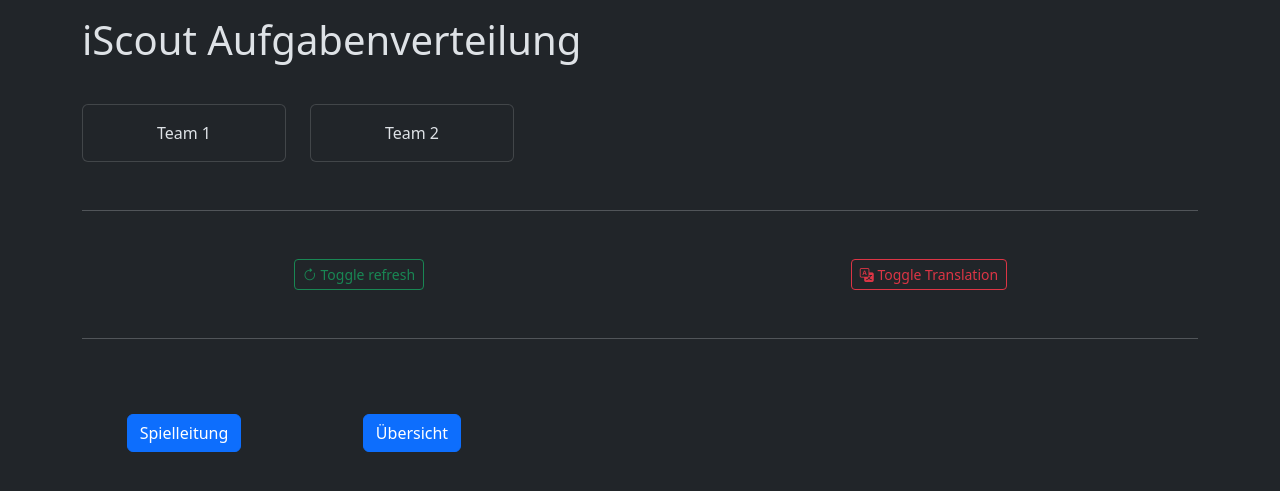
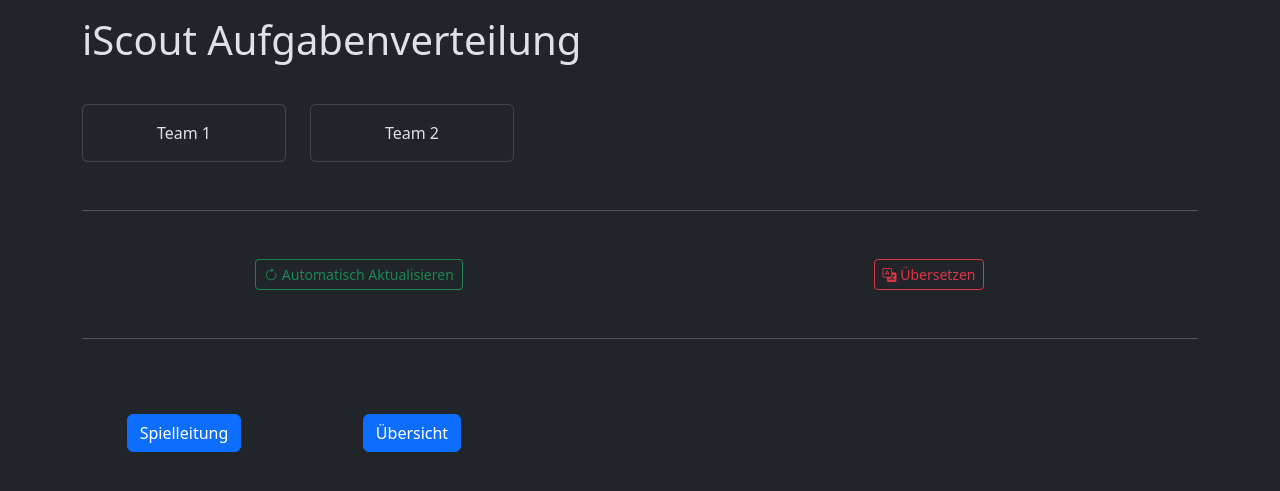
Before and after one commit to dpsg-beckum/iscout-task-dispatch, a Flask app: page / in a window 1280 px wide. Shown: the part 53-544 px from the top of the page. Run offline with Flask 3, Linux system fonts and the light colour scheme.

Commit message:
feat(translation): update button labels to German for refresh and translation functionality

```diff
--- a/iscouttaskdispatch/site/templates/index.html
+++ b/iscouttaskdispatch/site/templates/index.html
@@ -31,7 +31,7 @@
             {% else %}
             btn-outline-danger
             {% endif %}">
-                <i class="bi bi-arrow-clockwise"></i> Toggle refresh
+                <i class="bi bi-arrow-clockwise"></i> Automatisch Aktualisieren
             </a>
         </div>
         <div class="col">
@@ -41,7 +41,7 @@
             {% else %}
             btn-outline-danger
             {% endif %}">
-                <i class="bi bi-translate"></i> Toggle Translation
+                <i class="bi bi-translate"></i> Übersetzen
             </a>
         </div>
     </div>
```
